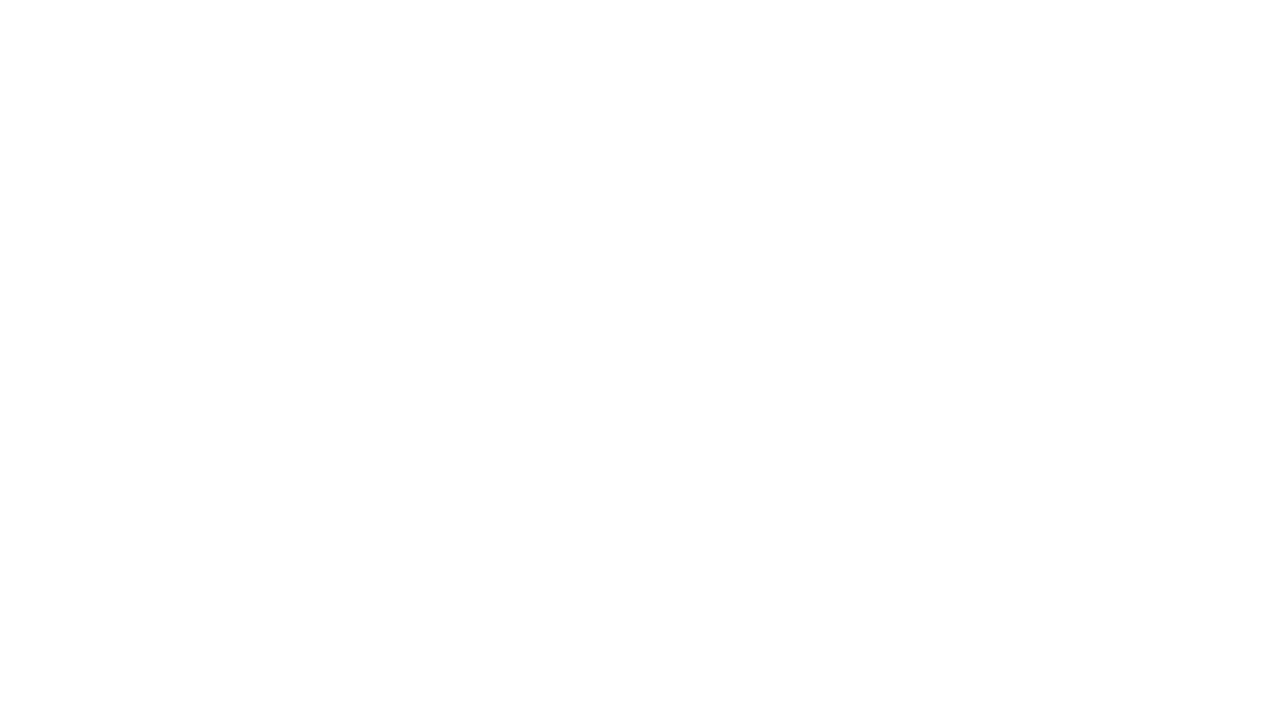
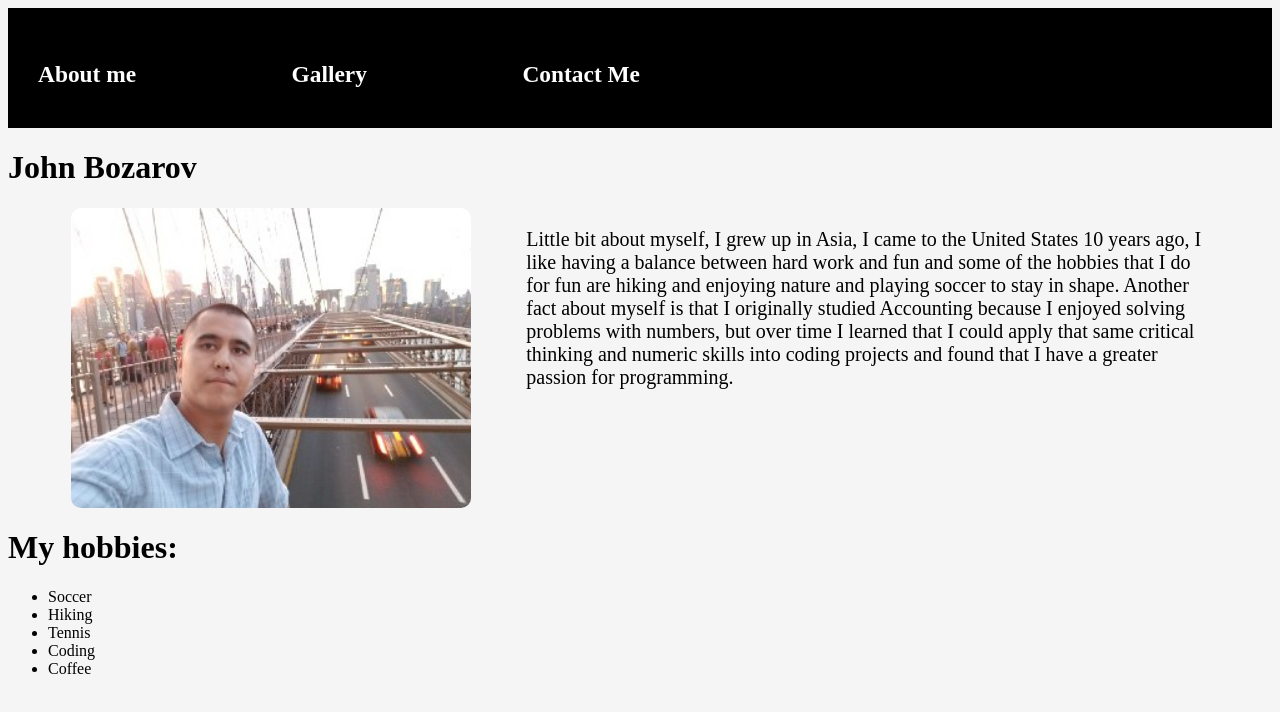
Before and after one commit to JBozarov/html-css, a plain HTML site: page index.html in a window 1280 px wide. Drawn offline with Linux system fonts and the light colour scheme.

Commit message:
index.html is finished, styling is completed, images are added

```diff
--- a/index.css
+++ b/index.css
@@ -0,0 +1,49 @@
+.App {
+   background-color: whitesmoke;
+}
+
+.header{
+   width: 100%;
+   height: 15vh;
+   background-color: black;
+   color: white;
+   padding: 30px;
+   box-sizing: border-box;
+   font-size: 20px;
+}
+
+
+.some{
+   color: red;
+}
+
+.nav-bar{
+   width: 50%;
+   display: flex;
+   flex-direction: row;
+   justify-content: space-between;
+}
+
+.nav-bar a{
+   text-decoration: none;
+   color: white;
+}
+
+.body{
+   width: 90%;
+   margin: auto;
+   display: flex;
+   flex-direction: row;
+   justify-content: space-between;
+   /* align-items: center; */
+}
+
+.body p{
+   width: 60%;
+   font-size: 20px;
+}
+
+.body img{
+   width: 400px;
+   border-radius: 10px;
+}
--- a/index.html
+++ b/index.html
@@ -2,10 +2,44 @@
 <html lang="en">
 <head>
     <meta charset="UTF-8">
+    <link rel="stylesheet" href="./index.css"/>
     <meta name="viewport" content="width=device-width, initial-scale=1.0">
-    <title>Bio Page</title>
+    <title>John Bozarov</title>
 </head>
-<body>
-
+<body class="App" >
+   <header class="header">
+      <nav class="nav-bar" >
+         <h3>About me</h3>
+         <a href="./gallery.html" ><h3>Gallery</h3></a>
+         <a href="./contact.html" ><h3>Contact Me</h3></a>
+      </nav>
+   </header>
+   <h1 id='name'>John Bozarov</h1>
+   <div class="body" >
+      <img src="./assets/nyc.jpeg" alt="John Bozarov"/>
+      <p>Little bit about myself, I grew up in Asia, I came
+         to the United States 10 years ago, I like having a balance
+         between hard work and
+         fun and some of the hobbies that I do for fun are
+         hiking and enjoying nature and playing soccer to stay
+         in shape.
+         Another fact about myself is that I originally studied
+         Accounting because I enjoyed solving problems with
+         numbers, but over time I learned that I could apply
+         that same critical thinking and numeric skills into
+         coding projects and found that I have a greater
+         passion for programming.
+      </p>
+   </div>
+   <div class="hobbies">
+      <h1>My hobbies: </h1>
+      <ul>
+         <li>Soccer</li>
+         <li>Hiking</li>
+         <li>Tennis</li>
+         <li>Coding</li>
+         <li>Coffee</li>
+      </ul>
+   </div>
 </body>
 </html>
```
Also changed, not shown: assets/camping.jpeg (added), assets/carribean.jpeg (added), assets/metlife.jpeg (added), assets/moab.jpeg (added), assets/nyc.jpeg (added), assets/puerto.jpeg (added), assets/work.jpeg (added).
